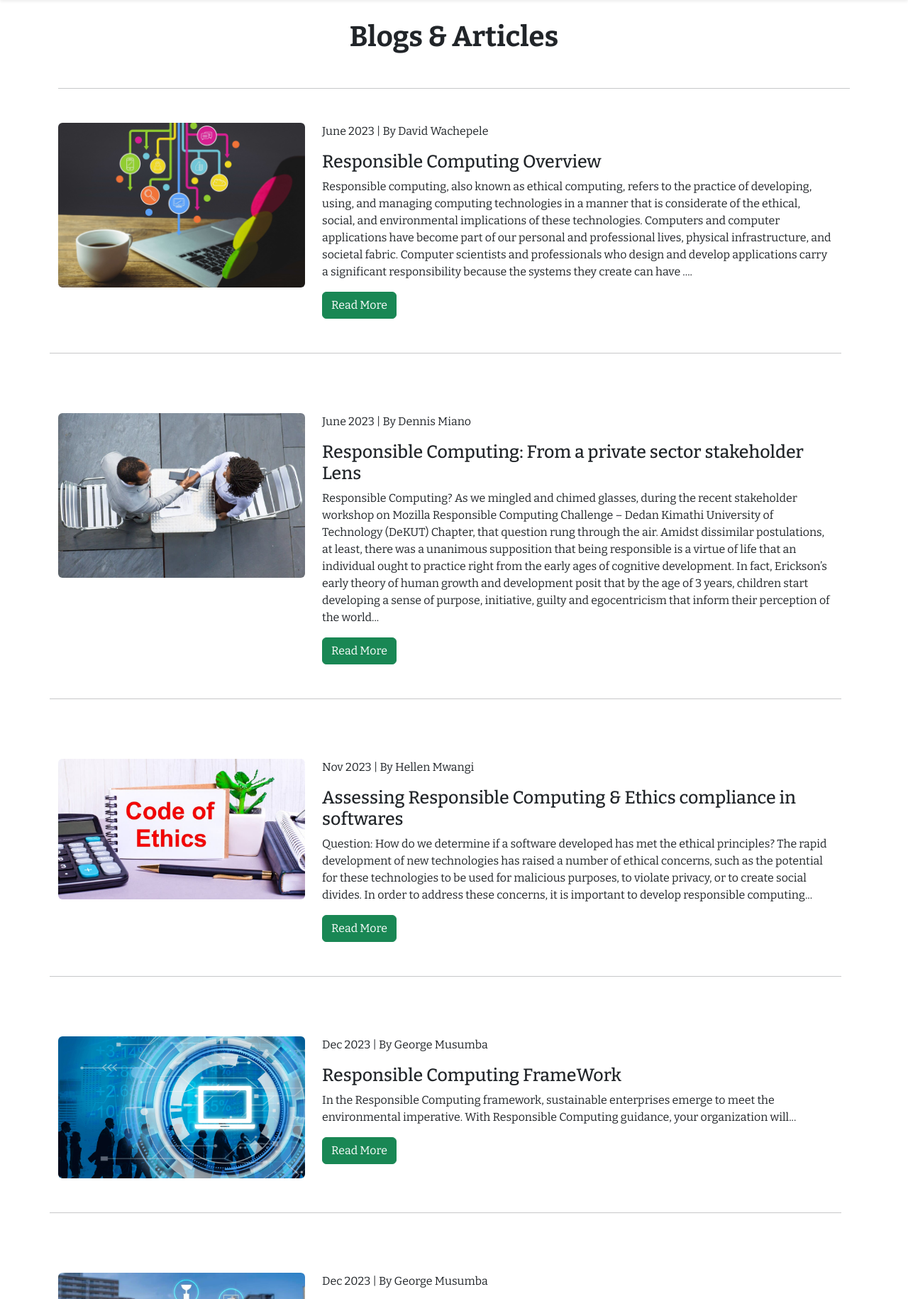
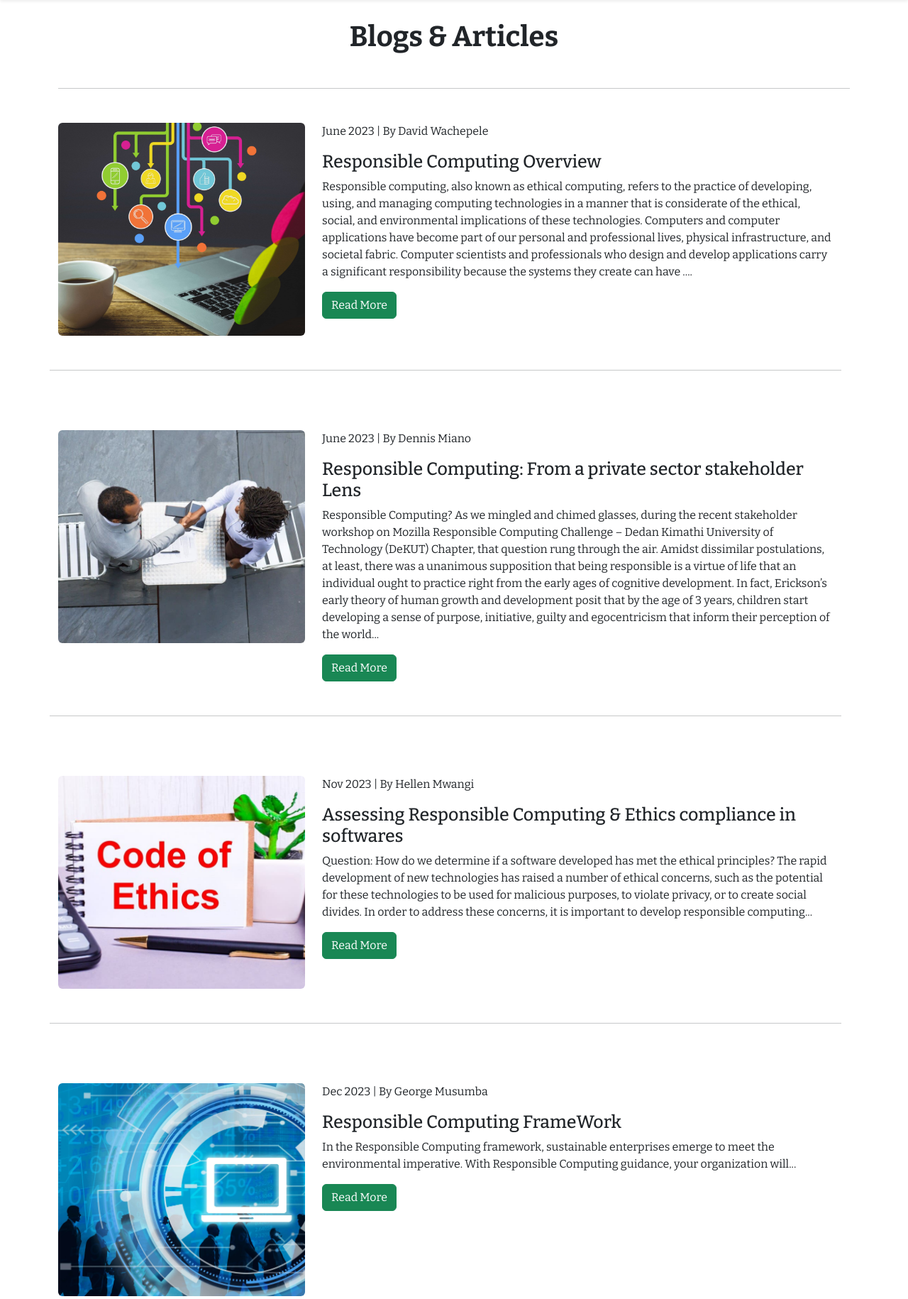
Before and after one commit to KipkuruiYegon/Mozillaresponsiblecomputing, a PHP site: page /blogs.php in a window 1280 px wide. Shown: the part 90-1920 px from the top of the page at 71% size. Run offline with PHP 8.4, Linux system fonts and the light colour scheme; some libraries are stand-ins or nearby versions.

```diff
--- a/blogs.php
+++ b/blogs.php
@@ -11,7 +11,7 @@ include 'partials/header.php';
         <hr>
         <div class="row col-md-12 d-flex justify-content-between mb-5 mt-5 ">
             <div class="col-md-4" style="">
-                <img src="assets/images/blog1.jpg" class="rounded img-fluid">
+                <img src="assets/images/blog1.jpg" class="rounded img-fluid" style="object-fit: cover; width: 100%; height: 300px;">
             </div>
             <div class="col-md-8">
 
@@ -34,7 +34,7 @@ include 'partials/header.php';
         </div>
         <div class="row col-md-12 d-flex justify-content-between mb-5 " style="padding-top:20px;">
             <div class="col-md-4">
-                <img src="assets/images/blog2.jpg" class="rounded img-fluid">
+                <img src="assets/images/blog2.jpg" class="rounded img-fluid" style="object-fit: cover; width: 100%; height: 300px;">
             </div>
 
 
@@ -61,7 +61,7 @@ include 'partials/header.php';
 
         <div class="row col-md-12 d-flex justify-content-between mb-5 " style="padding-top:20px;">
             <div class="col-md-4">
-                <img src="assets/images/blog6.jpg" class="rounded img-fluid">
+                <img src="assets/images/blog6.jpg" class="rounded img-fluid" style="object-fit: cover; width: 100%; height: 300px;">
             </div>
 
 
@@ -88,7 +88,7 @@ include 'partials/header.php';
         </div>
         <div class="row col-md-12 d-flex justify-content-between mb-5 " style="padding-top:20px;">
             <div class="col-md-4">
-                <img src="assets/images/blog3.jpg" class="rounded img-fluid">
+                <img src="assets/images/blog3.jpg" class="rounded img-fluid" style="object-fit: cover; width: 100%; height: 300px;">
             </div>
 
 
@@ -110,7 +110,7 @@ include 'partials/header.php';
         </div>
         <div class="row col-md-12 d-flex justify-content-between mb-5 " style="padding-top:20px;">
             <div class="col-md-4">
-                <img src="assets/images/blog4.jpg" class="rounded img-fluid">
+                <img src="assets/images/blog4.jpg" class="rounded img-fluid" style="object-fit: cover; width: 100%; height: 300px;">
             </div>
 
 
@@ -136,7 +136,7 @@ include 'partials/header.php';
 
         <div class="row col-md-12 d-flex justify-content-between mb-5 " style="padding-top:20px;">
             <div class="col-md-4">
-                <img src="assets/images/blog5.jpg" class="rounded img-fluid">
+                <img src="assets/images/blog5.jpg" class="rounded img-fluid" style="object-fit: cover; width: 100%; height: 300px;">
             </div>
 
 
```
